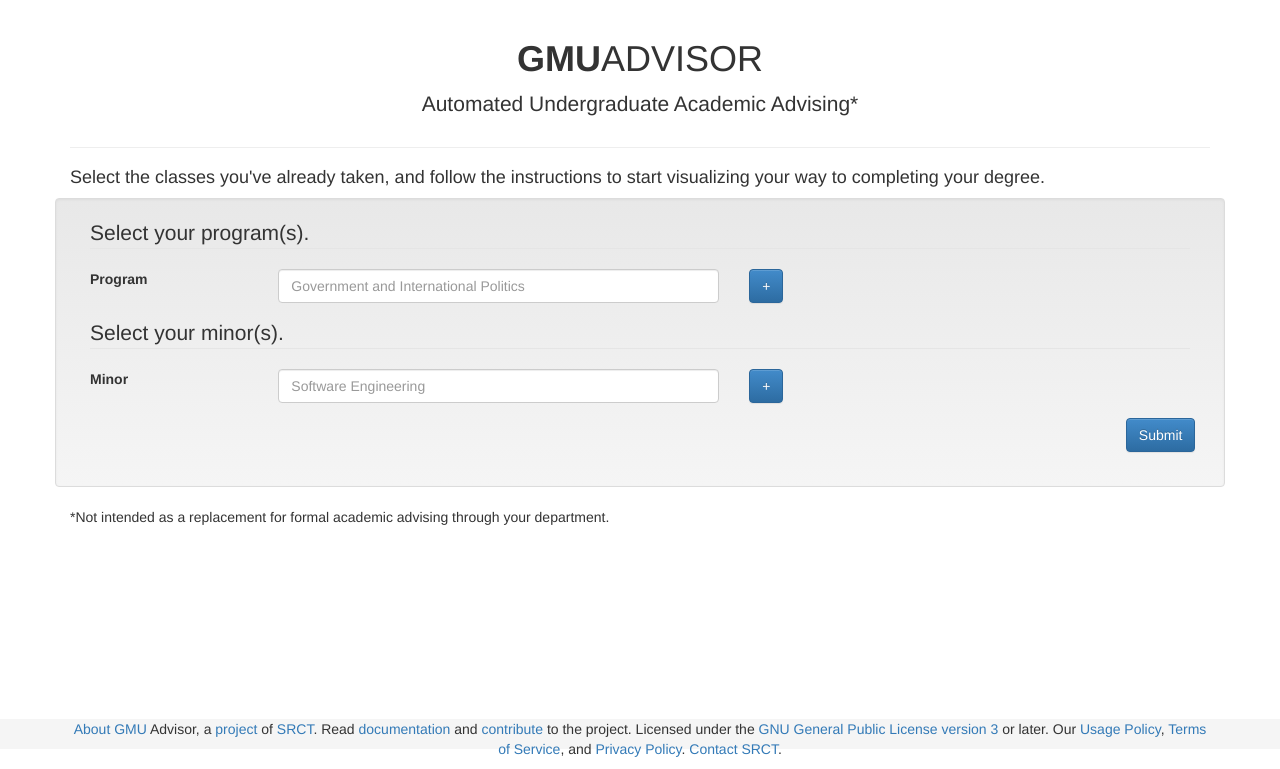
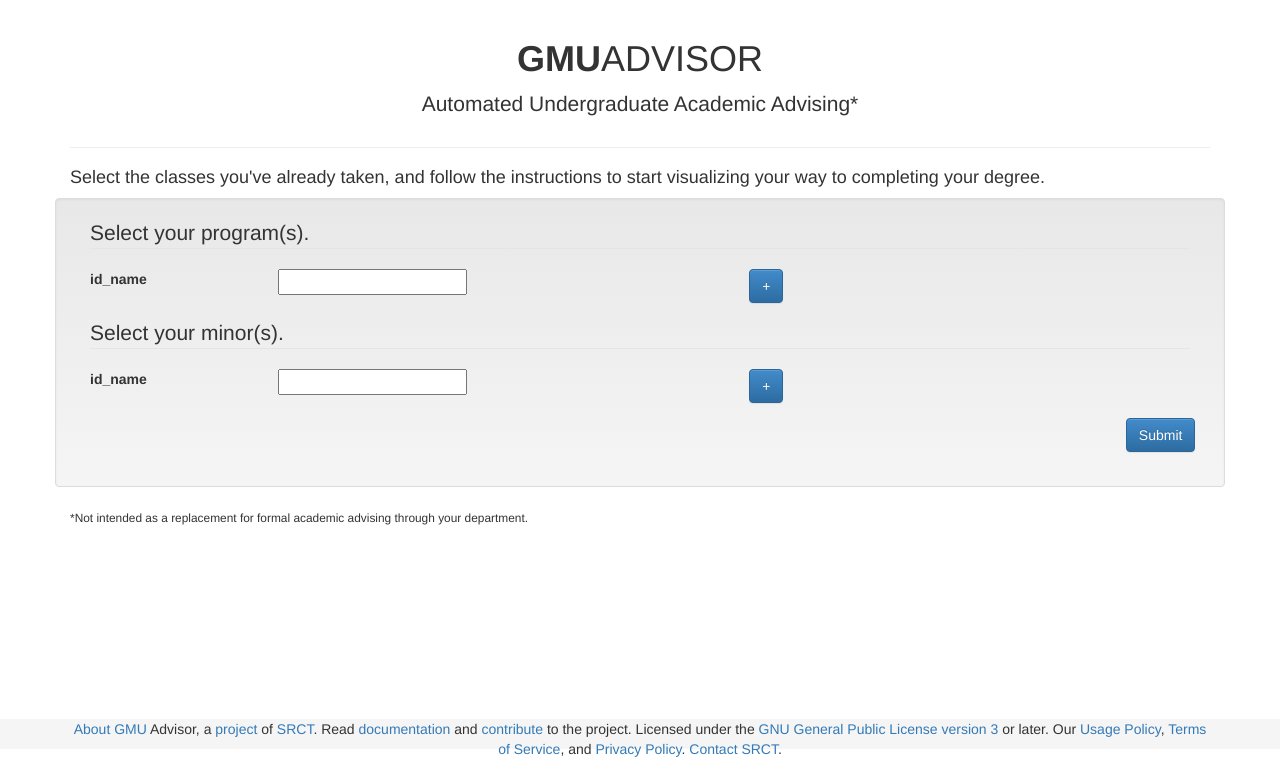
Before and after one commit to dwbond/advisor, a Django app: template advisor/trajectories/templates/new.html in a window 1280 px wide. Shown: the part 51-820 px from the top of the page. Run offline with Django 3.2, Linux system fonts and the light colour scheme; the template is opened without the code that fills it, so the values that code supplies are empty, except form fields; tables that the repository leaves empty hold one stand-in row (values such as "Sample post"); form fields are guessed from the names that the template uses; some libraries are stand-ins or nearby versions.

Commit message:
new now nominally has forms

```diff
--- a/advisor/trajectories/forms.py
+++ b/advisor/trajectories/forms.py
@@ -43,8 +43,8 @@ class NewTrajectoryForm( ModelForm ):
 	    'isCompleted', 'programType', 'degreeType',
         )
         labels = {
-            'name' : 'Select your Majors'
-            #'name' : 'Select your Minor'
+            'name' : 'Program(s)'
+            'name' : 'Minor(s)'
         }
         widgets = {
             # I know you can't actually have it assigned twice...
--- a/advisor/trajectories/templates/new.html
+++ b/advisor/trajectories/templates/new.html
@@ -25,10 +25,14 @@ start visualizing your way to completing your degree.</h4></p>
       <fieldset>
 
       <legend>Select your program(s).</legend>
-      <div class="form-group">
-        <label for "Program" class="col-sm-2">Program</label>
+      <div class="form-group{% if new_trajectory_form.name.errors %} has-error {% endif %}">
+        <label for "{{new_trajectory_form.name.id_for_label}}" class="col-sm-2">
+	{{new_trajectory_form.name.id_for_label}}</label>
         <div class="col-sm-5">
-            <input type="text" class="form-control" id="Program" placeholder="Government and International Politics">
+	    {{new_trajectory_form.name}}
+	    {% for error in new_trajectory_form.name.errors %}
+	        <span class="help-block">{{ error }}</span>
+	    {% endfor %}
 	    <!-- autocompletion would be awesome -->
         </div>
          <div class="col-sm-1">
@@ -36,16 +40,25 @@ start visualizing your way to completing your degree.</h4></p>
         </div>
       </div>
 
+      <!-- Javascript for adding an additional field -->
+
       <legend>Select your minor(s).</legend>
-      <div class="form-group">
-        <label for "Minor" class="col-sm-2">Minor</label>
+      <div class="form-group{% if new_trajectory_form.name.errors %} has-error {% endif %}">
+        <label for "{{new_trajectory_form.name.id_for_label}}" class="col-sm-2">
+	{{new_trajectory_form.name.id_for_label}}</label>
         <div class="col-sm-5">
-          <input type="text" class="form-control" id="Minors" placeholder="Software Engineering">
+	    {{new_trajectory_form.name}}
+	    {% for error in new_trajectory_form.name.errors %}
+	        <span class="help-block">{{ error }}</span>
+	    {% endfor %}
+	    <!-- autocompletion would be awesome -->
         </div>
-        <div class="col-sm-1">
+         <div class="col-sm-1">
           <button type="button" class="btn btn-primary">+</button>
         </div>
       </div>
+
+      <!-- Javascript for adding an additional field -->
 
       <div class="form-group">
         <div class="col-sm-offset-11 col-sm-1">
@@ -57,5 +70,5 @@ start visualizing your way to completing your degree.</h4></p>
     </form>
   </div>
 </div>
-<p>*Not intended as a replacement for formal academic advising through your department.</p>
+<p><small>*Not intended as a replacement for formal academic advising through your department.</small></p>
 {% endblock %}
```
